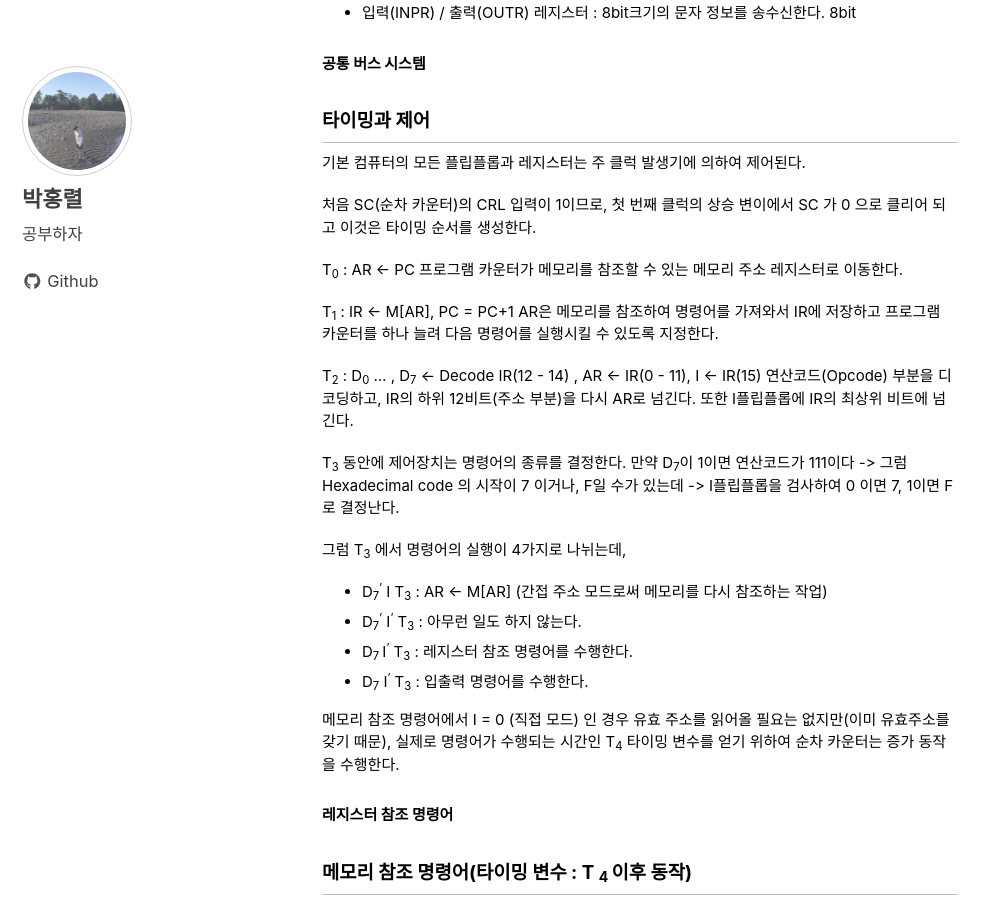
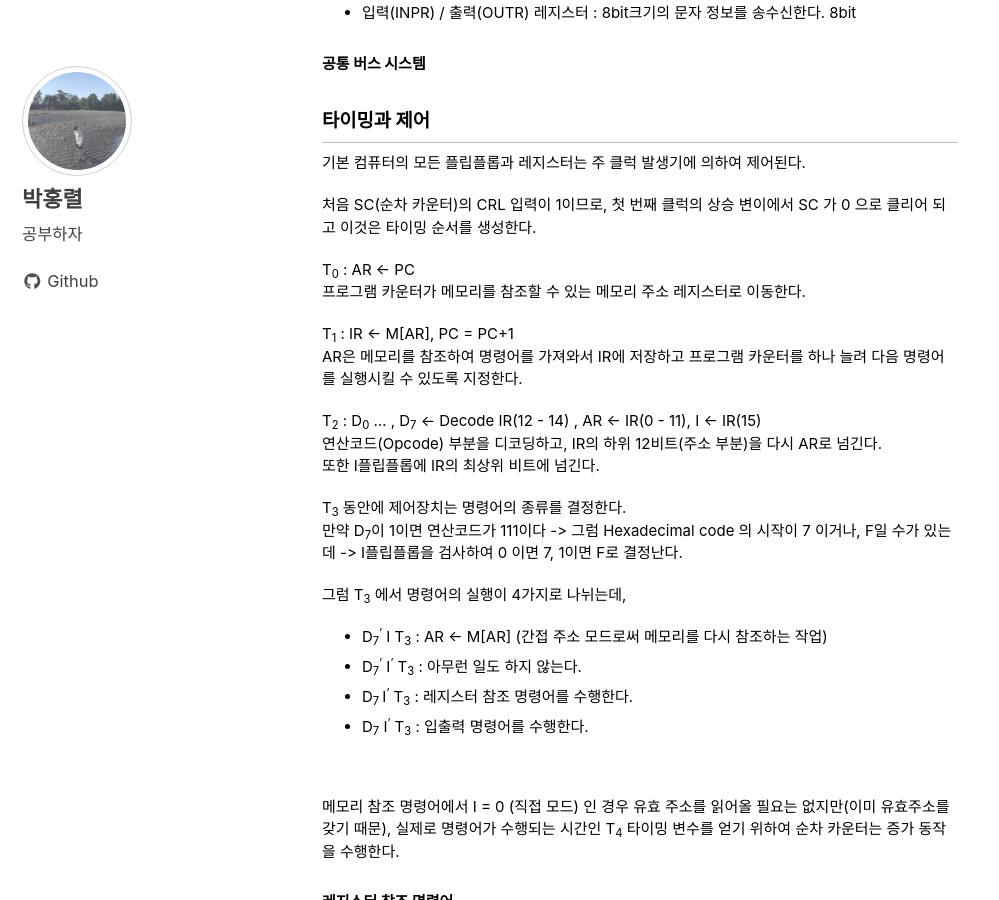
Before and after one commit to parkhr/parkhr.github.io, a Jekyll site: the page built from _posts/2019-11-22-컴퓨터구조 5장.md, in a window 1280 px wide and 900 px high, scrolled down 1132 px. Shown: the whole window, without its empty margins (0-999 px from the left). Built offline with Jekyll 4.4.1, drawn with Linux system fonts in a browser that asks for light colours; cached includes are drawn as plain includes; nearby versions of some CDN libraries.

Commit message:
내용 수정

```diff
--- a/_posts/2019-11-22-컴퓨터구조 5장.md
+++ b/_posts/2019-11-22-컴퓨터구조 5장.md
@@ -65,18 +65,26 @@ Memory 4096 x 16 => 4096워드, 명령어의 크기 16bit
 
 처음 SC(순차 카운터)의 CRL 입력이 1이므로, 첫 번째 클럭의 상승 변이에서 SC 가 0 으로 클리어 되고 이것은 타이밍 순서를 생성한다.
 
-T<sub>0</sub> : AR <- PC
-프로그램 카운터가 메모리를 참조할 수 있는 메모리 주소 레지스터로 이동한다.
+T<sub>0</sub> : AR <- PC<br/>
+프로그램 카운터가 메모리를 참조할 수 있는 메모리 주소 레지스터로 이동한다.<br/>
 
-T<sub>1</sub> : IR <- M[AR], PC = PC+1
-AR은 메모리를 참조하여 명령어를 가져와서 IR에 저장하고 프로그램 카운터를 하나 늘려 다음 명령어를 실행시킬 수 있도록 지정한다.
 
-T<sub>2</sub> : D<sub>0</sub> ... , D<sub>7</sub> <- Decode IR(12 - 14) , AR <- IR(0 - 11), I <- IR(15)
-연산코드(Opcode) 부분을 디코딩하고, IR의 하위 12비트(주소 부분)을 다시 AR로 넘긴다.
-또한 I플립플롭에 IR의 최상위 비트에 넘긴다.
 
-T<sub>3</sub> 동안에 제어장치는 명령어의 종류를 결정한다.
-만약 D<sub>7</sub>이 1이면 연산코드가 111이다 -> 그럼 Hexadecimal code 의 시작이 7 이거나, F일 수가 있는데 -> I플립플롭을 검사하여 0 이면 7, 1이면 F로 결정난다.
+T<sub>1</sub> : IR <- M[AR], PC = PC+1<br/>
+AR은 메모리를 참조하여 명령어를 가져와서 IR에 저장하고 프로그램 카운터를 하나 늘려 다음 명령어를 실행시킬 수 있도록 지정한다.<br/>
+
+
+
+T<sub>2</sub> : D<sub>0</sub> ... , D<sub>7</sub> <- Decode IR(12 - 14) , AR <- IR(0 - 11), I <- IR(15)<br/>
+연산코드(Opcode) 부분을 디코딩하고, IR의 하위 12비트(주소 부분)을 다시 AR로 넘긴다.<br/>
+또한 I플립플롭에 IR의 최상위 비트에 넘긴다.<br/>
+
+
+
+T<sub>3</sub> 동안에 제어장치는 명령어의 종류를 결정한다.<br/>
+만약 D<sub>7</sub>이 1이면 연산코드가 111이다 -> 그럼 Hexadecimal code 의 시작이 7 이거나, F일 수가 있는데 -> I플립플롭을 검사하여 0 이면 7, 1이면 F로 결정난다.<br/>
+
+
 
 그럼 T<sub>3</sub> 에서 명령어의 실행이 4가지로 나뉘는데,
 
@@ -84,6 +92,8 @@ T<sub>3</sub> 동안에 제어장치는 명령어의 종류를 결정한다.
 - D<sub>7</sub><sup>'</sup> I<sup>'</sup> T<sub>3</sub> : 아무런 일도 하지 않는다.
 - D<sub>7 </sub>I<sup>'</sup> T<sub>3</sub> : 레지스터 참조 명령어를 수행한다.
 - D<sub>7</sub> I<sup>'</sup> T<sub>3</sub> : 입출력 명령어를 수행한다.
+
+<br/>
 
 메모리 참조 명령어에서 I = 0 (직접 모드) 인 경우 유효 주소를 읽어올 필요는 없지만(이미 유효주소를 갖기 때문), 실제로 명령어가 수행되는 시간인 T<sub>4</sub> 타이밍 변수를 얻기 위하여 순차 카운터는 증가 동작을 수행한다.
 
```
Also changed, not shown: _posts/2019-12-16-트랜잭션.md (+11 -9 lines).
